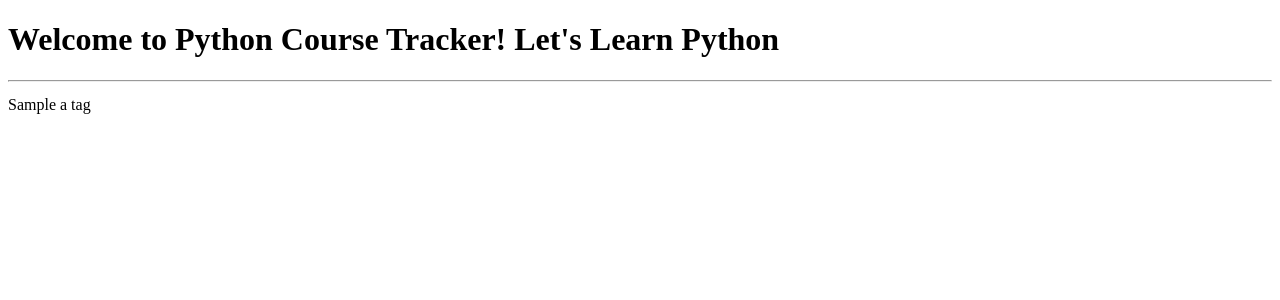
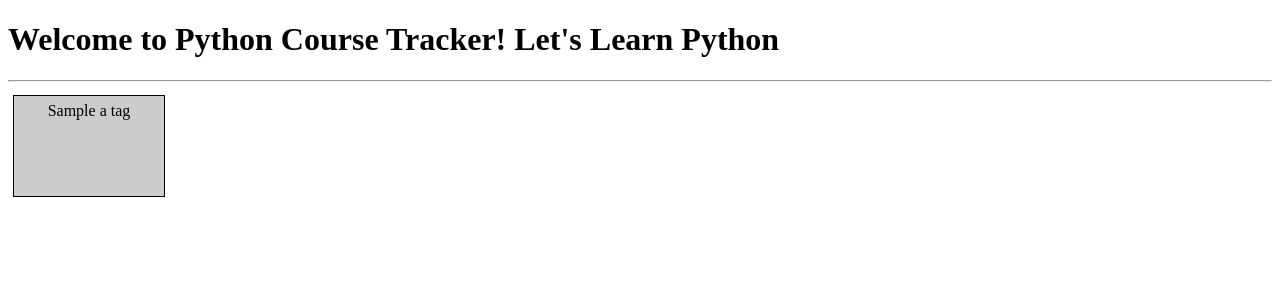
Before and after one commit to erenaltayy/Python-Course-Tracker, a Flask app: template app/templates/index.html in a window 1280 px wide. Shown: the top 300 px of the page. Run offline with Flask 3, Linux system fonts and the light colour scheme; the template is opened without the code that fills it: most values are stand-ins (such as "Sample title", 1, 10 or a date in 2020).

Commit message:
Update index.html
Added topic class div.

```diff
--- a/app/templates/index.html
+++ b/app/templates/index.html
@@ -11,7 +11,10 @@
     <hr>
     <div class="container">
         {% for a_tag in a_tags %}
-        <a href="{{ a_tag['url'] }}" class="a_tag">{{ a_tag['title'] }}</a>
+        <div class="topic">
+           <a href="{{ a_tag['url'] }}" class="a_tag">{{ a_tag['title'] }}</a>
+           <br>
+        </div>
         <br>
         {% endfor %}
     </div>
```
